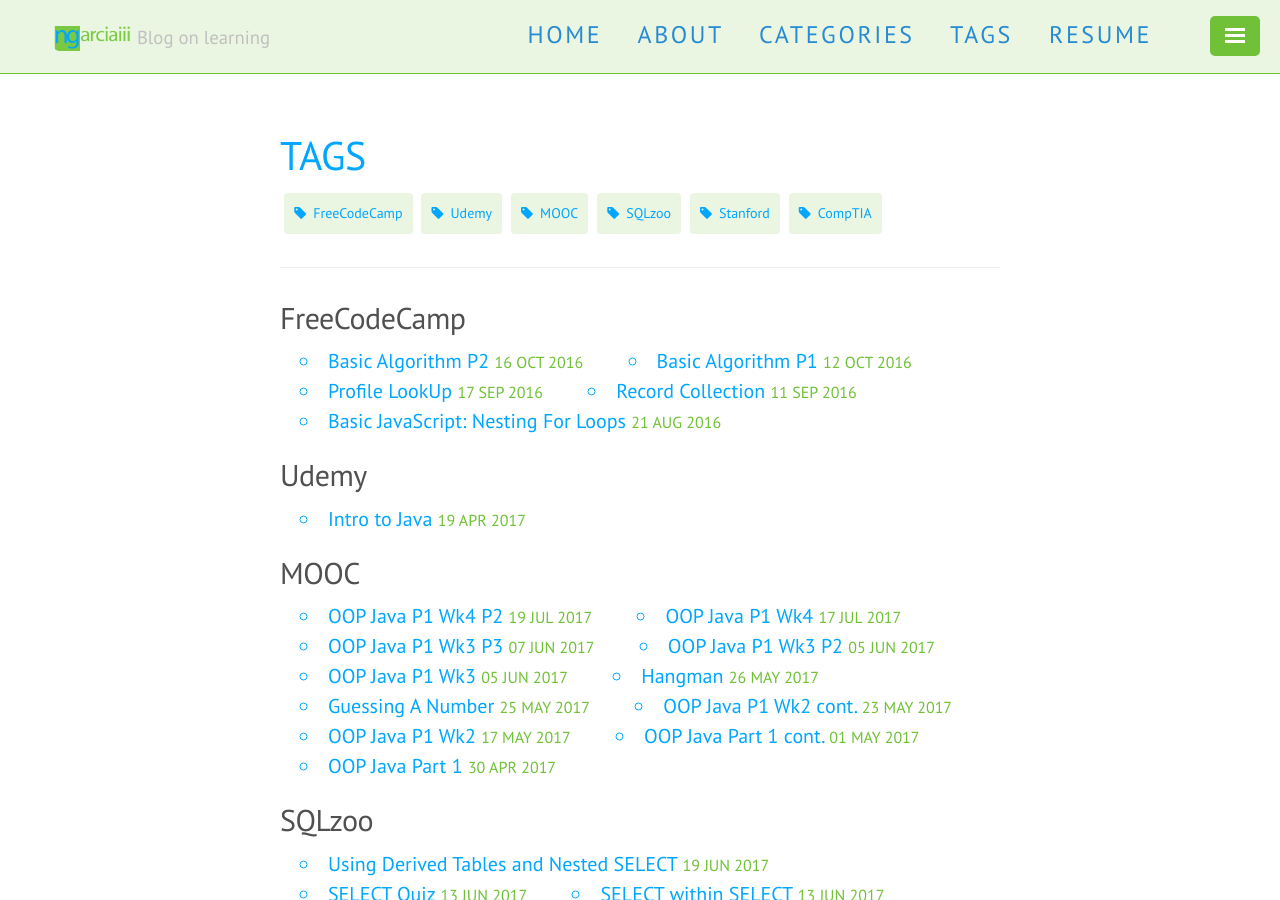
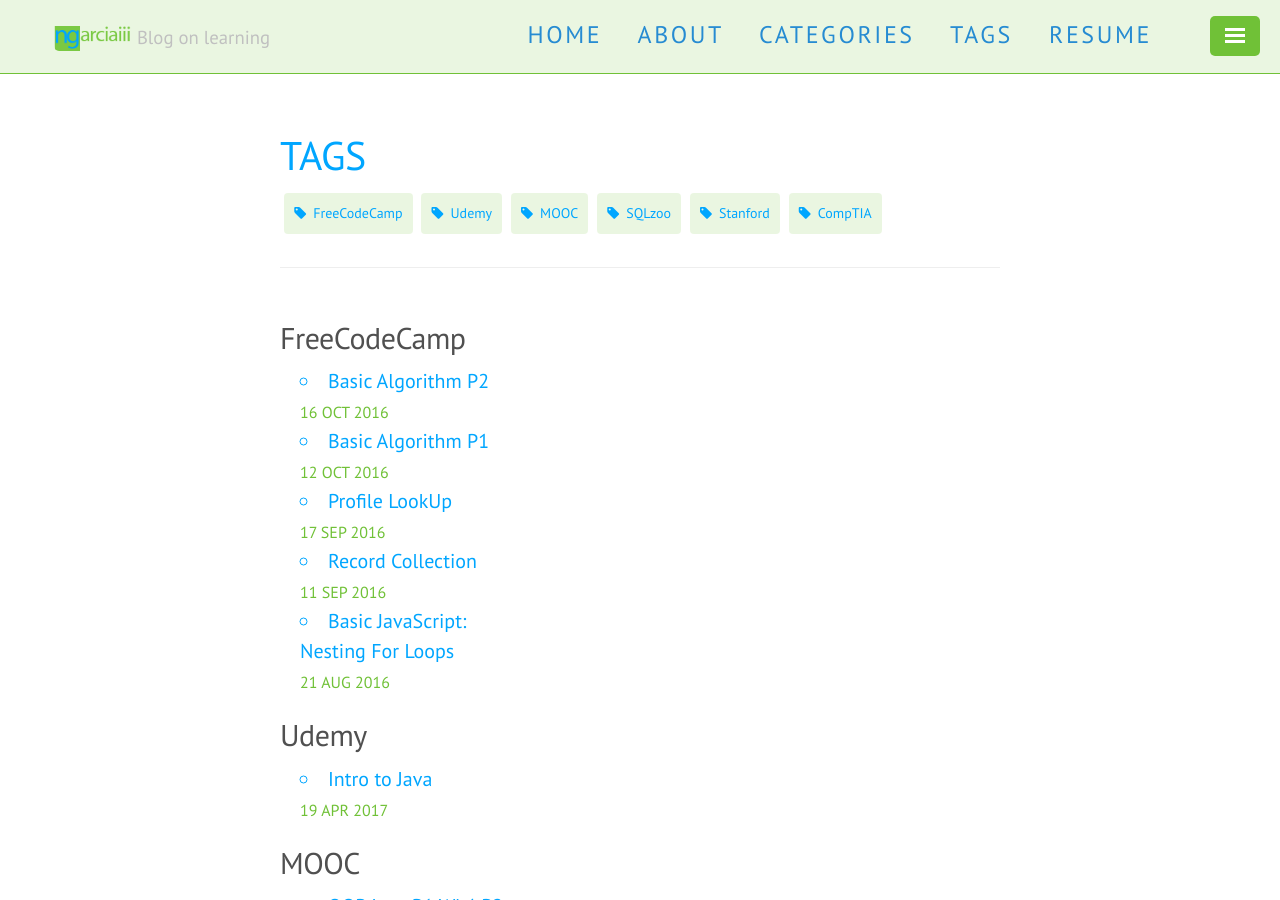
Before and after one commit to ngarciaiii/archived_blog, a Jekyll site: the page built from blog/tags.html, in a window 1280 px wide and 900 px high. Built offline with Jekyll 4.4.1, drawn with Linux system fonts in a browser that asks for light colours; nearby versions of some CDN libraries; comment, search, counter and statistics services are not loaded.

```diff
--- a/blog/tags.html
+++ b/blog/tags.html
@@ -10,7 +10,7 @@
     {% endfor %}
   </div>
   <hr/>
-  <div class="tags-expo-section">
+  <div class="tags-expo-section colleft">
     {% for tag in site.tags %}
     <h2 id="{{ tag[0] | slugify }}">{{ tag[0] }}</h2>
     <ul class="tags-expo-posts">
```
